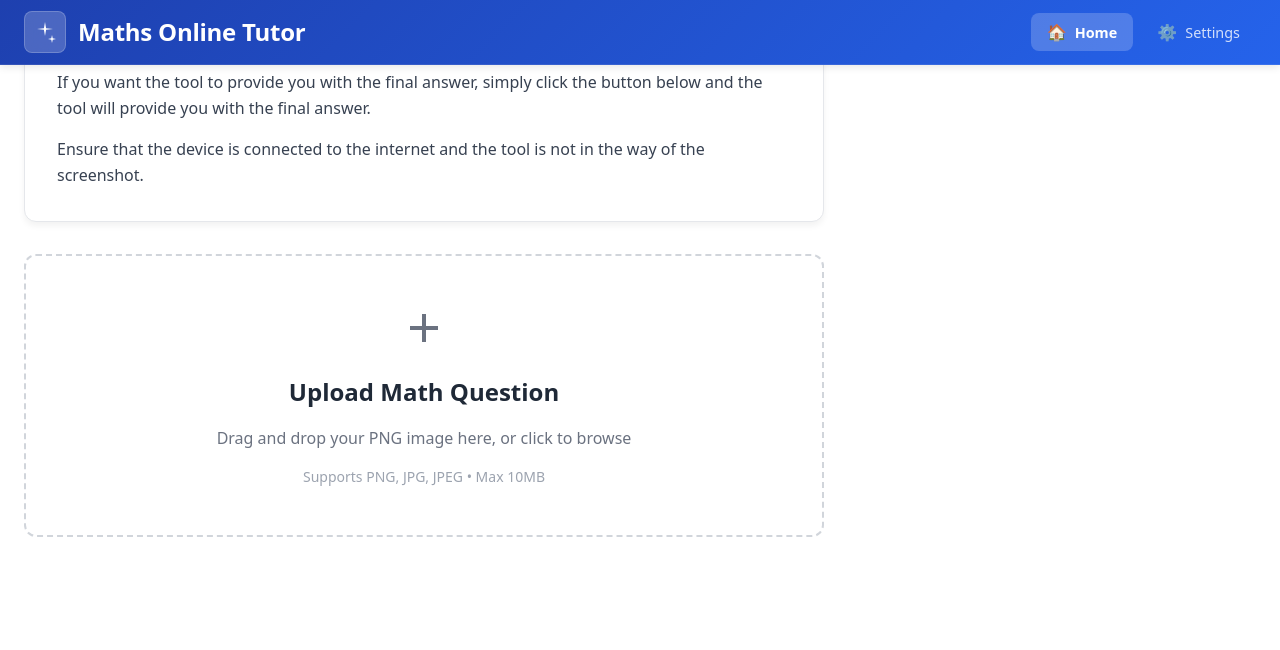
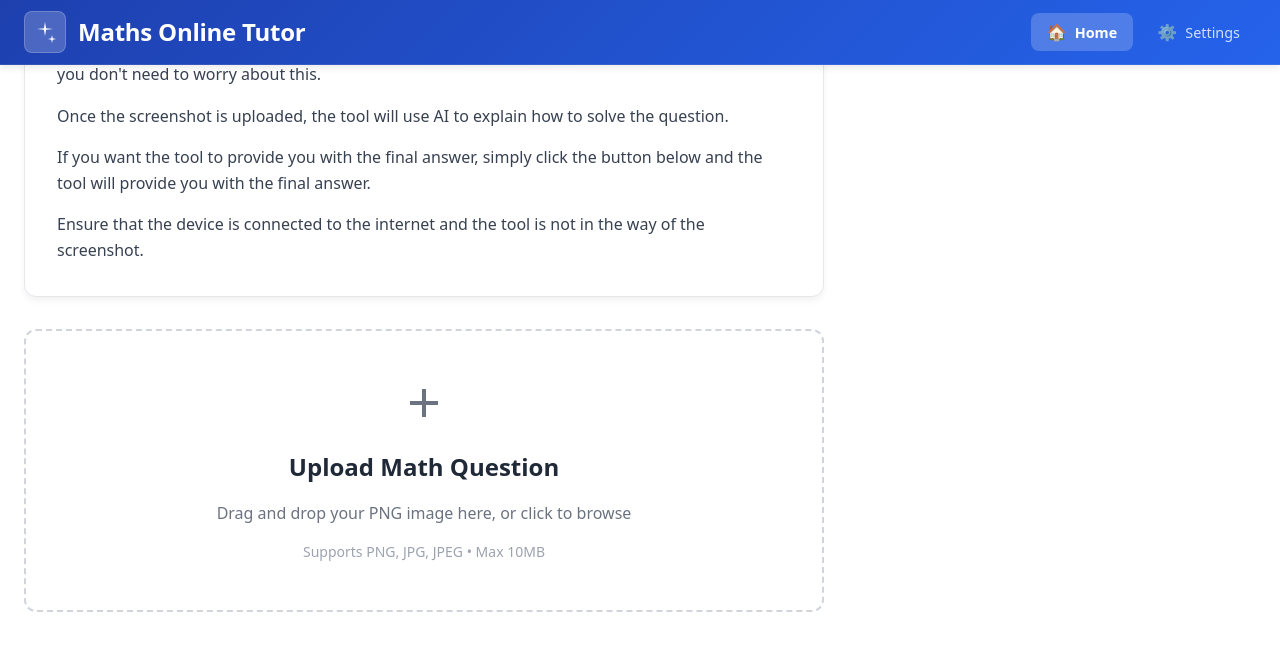
Before and after one commit to connorakey/maths-online-assistant, a React (Vite) app in the folder frontend/maths-online-app/: page / in a window 1280 px wide. Shown: the top 650 px of the page. Built offline with nearby package versions, Linux system fonts and the light colour scheme.

Commit message:
fix(styles): update margin-top in Explaination.css from -500px to -350px

```diff
--- a/frontend/maths-online-app/src/components/Explaination.css
+++ b/frontend/maths-online-app/src/components/Explaination.css
@@ -1,6 +1,6 @@
 /* Explanation Component Styles */
 .explanation-container {
-  margin-top: -500px;
+  margin-top: -350px;
   padding: 0 24px;
   max-width: 800px;
   margin-left: auto;
```
